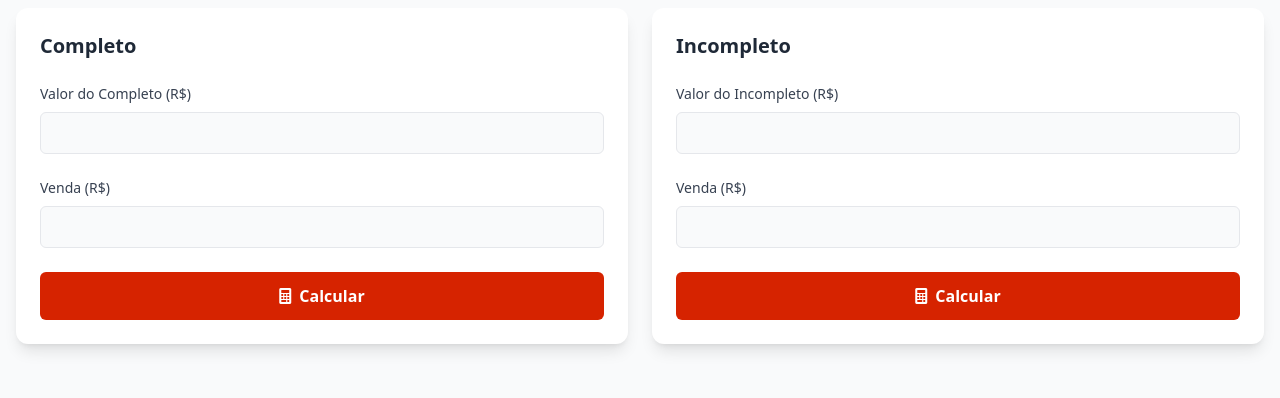
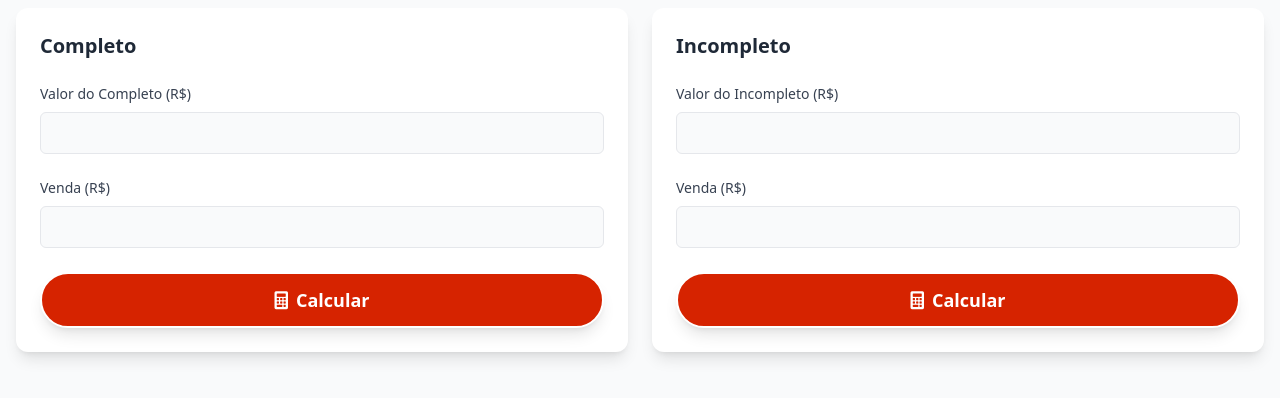
Before and after one commit to MURlL0/Burger_King_Calculadora, a plain HTML site: page burger_king/page/com_im.html in a window 1280 px wide. Shown: the part 172-570 px from the top of the page. Drawn offline with nearby package versions, Linux system fonts and the light colour scheme.

Commit message:
new botoa calcule

```diff
--- a/burger_king/page/com_im.html
+++ b/burger_king/page/com_im.html
@@ -71,7 +71,7 @@
           <label class="relative inline-flex items-center cursor-pointer">
             <input class="sr-only peer" id="theme-toggle-mobile" type="checkbox" />
             <div
-              class="w-12 h-6 rounded-full ring-0 peer duration-500 outline-none bg-gray-200 overflow-hidden before:flex before:items-center before:justify-center after:flex after:items-center after:justify-center before:content-['☀️'] before:absolute before:h-5 before:w-5 before:top-1/2 before:bg-white before:rounded-full before:left-0.5 before:-translate-y-1/2 before:transition-all before:duration-700 peer-checked:before:opacity-0 peer-checked:before:rotate-90 peer-checked:before:-translate-y-full shadow-lg shadow-gray-400 peer-checked:shadow-lg peer-checked:shadow-gray-700 peer-checked:bg-[#383838] after:content-['🌑'] after:absolute after:bg-[#1d1d1d] after:rounded-full after:top-[2px] after:right-0.5 after:translate-y-full after:w-5 after:h-5 after:opacity-0 after:transition-all after:duration-700 peer-checked:after:opacity-100 peer-checked:after:rotate-180 peer-checked:after:translate-y-0">
+              class="relative w-12 h-6 rounded-full ring-0 peer duration-500 outline-none bg-gray-200 overflow-hidden before:flex before:items-center before:justify-center after:flex after:items-center after:justify-center before:content-['☀️'] before:absolute before:h-5 before:w-5 before:top-1/2 before:bg-white before:rounded-full before:left-0.5 before:-translate-y-1/2 before:transition-all before:duration-700 peer-checked:before:opacity-0 peer-checked:before:rotate-90 peer-checked:before:-translate-y-full shadow-lg shadow-gray-400 peer-checked:shadow-lg peer-checked:shadow-gray-700 peer-checked:bg-[#383838] after:content-['🌑'] after:absolute after:bg-[#1d1d1d] after:rounded-full after:top-[2px] after:right-0.5 after:translate-y-full after:w-5 after:h-5 after:opacity-0 after:transition-all after:duration-700 peer-checked:after:opacity-100 peer-checked:after:rotate-180 peer-checked:after:translate-y-0">
             </div>
           </label>
         </div>
@@ -107,7 +107,7 @@
             </div>
 
             <button type="submit"
-              class="w-full bg-bk-red hover:bg-bk-orange text-white font-bold py-3 px-4 rounded-md transition-colors flex items-center justify-center gap-2">
+              class="w-full px-8 py-3 text-white font-bold text-lg rounded-full shadow-lg transition-transform transform bg-bk-red border-2 border-white hover:scale-105 hover:border-bk-orange hover:shadow-bk-orange/50 hover:shadow-2xl focus:outline-none flex items-center justify-center gap-2">
               <i class="fas fa-calculator"></i>
               Calcular
             </button>
@@ -141,7 +141,7 @@
             </div>
 
             <button type="submit"
-              class="w-full bg-bk-red hover:bg-bk-orange text-white font-bold py-3 px-4 rounded-md transition-colors flex items-center justify-center gap-2">
+              class="w-full px-8 py-3 text-white font-bold text-lg rounded-full shadow-lg transition-transform transform bg-bk-red border-2 border-white hover:scale-105 hover:border-bk-orange hover:shadow-bk-orange/50 hover:shadow-2xl focus:outline-none flex items-center justify-center gap-2">
               <i class="fas fa-calculator"></i>
               Calcular
             </button>
```
Also changed, not shown: burger_king/page/batata.html (+2 -2 lines), burger_king/page/home.html (+2 -2 lines).
